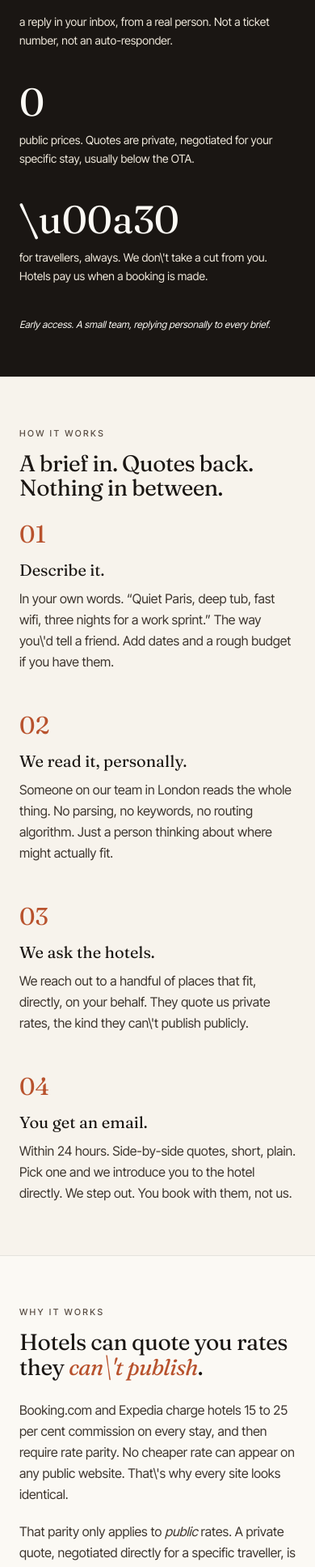
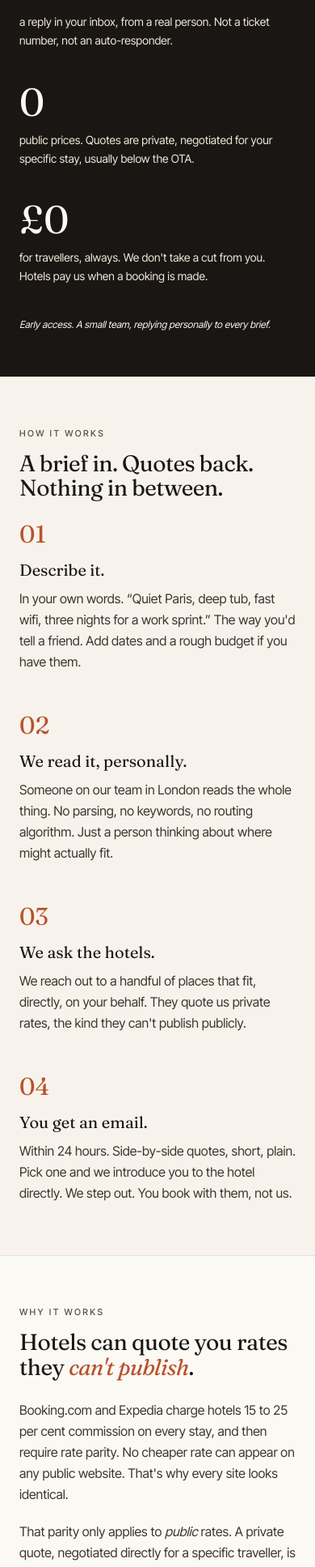
Before and after one commit to nahadgur/hotel-city, a Next.js app: page / in a window 390 px wide. Shown: the part 1108-3043 px from the top of the page at 81% size. Built offline with nearby package versions, Linux system fonts and the light colour scheme.

Commit message:
Add files via upload

```diff
--- a/app/page.tsx
+++ b/app/page.tsx
@@ -113,9 +113,9 @@ export default function HomePage() {
               </div>
             </div>
             <div>
-              <div className="font-display text-5xl md:text-6xl mb-3 tabular">\u00a30</div>
+              <div className="font-display text-5xl md:text-6xl mb-3 tabular">£0</div>
               <div className="text-sm text-paper-200 leading-relaxed">
-                for travellers, always. We don\'t take a cut from you. Hotels pay us when a booking is made.
+                for travellers, always. We don't take a cut from you. Hotels pay us when a booking is made.
               </div>
             </div>
           </div>
@@ -142,7 +142,7 @@ export default function HomePage() {
                 <div className="font-display text-3xl text-terracotta-500 mb-3">01</div>
                 <h3 className="font-display text-xl mb-2">Describe it.</h3>
                 <p className="text-ink-700 leading-relaxed">
-                  In your own words. &ldquo;Quiet Paris, deep tub, fast wifi, three nights for a work sprint.&rdquo; The way you\'d tell a friend. Add dates and a rough budget if you have them.
+                  In your own words. &ldquo;Quiet Paris, deep tub, fast wifi, three nights for a work sprint.&rdquo; The way you'd tell a friend. Add dates and a rough budget if you have them.
                 </p>
               </div>
 
@@ -158,7 +158,7 @@ export default function HomePage() {
                 <div className="font-display text-3xl text-terracotta-500 mb-3">03</div>
                 <h3 className="font-display text-xl mb-2">We ask the hotels.</h3>
                 <p className="text-ink-700 leading-relaxed">
-                  We reach out to a handful of places that fit, directly, on your behalf. They quote us private rates, the kind they can\'t publish publicly.
+                  We reach out to a handful of places that fit, directly, on your behalf. They quote us private rates, the kind they can't publish publicly.
                 </p>
               </div>
 
@@ -183,13 +183,13 @@ export default function HomePage() {
               <div className="eyebrow mb-4">Why it works</div>
               <h2 className="font-display text-display-md">
                 Hotels can quote you rates they{' '}
-                <span className="italic text-terracotta-500">can\'t publish</span>.
+                <span className="italic text-terracotta-500">can't publish</span>.
               </h2>
             </div>
 
             <div className="col-span-12 md:col-span-7 md:col-start-6 max-w-reading space-y-5 text-ink-700 leading-relaxed">
               <p>
-                Booking.com and Expedia charge hotels 15 to 25 per cent commission on every stay, and then require rate parity. No cheaper rate can appear on any public website. That\'s why every site looks identical.
+                Booking.com and Expedia charge hotels 15 to 25 per cent commission on every stay, and then require rate parity. No cheaper rate can appear on any public website. That's why every site looks identical.
               </p>
               <p>
                 That parity only applies to <em>public</em> rates. A private quote, negotiated directly for a specific traveller, is expressly allowed under every major parity clause. Hotels have always used this for returning guests, referrals, and concierge relationships.
@@ -253,7 +253,7 @@ export default function HomePage() {
             <div className="eyebrow text-paper-300 mb-4">Start a brief</div>
             <h2 className="font-display text-display-lg mb-6">
               Describe where you want to be.{' '}
-              <span className="italic text-terracotta-400">We\'ll take it from there</span>.
+              <span className="italic text-terracotta-400">We'll take it from there</span>.
             </h2>
             <p className="text-paper-200 leading-relaxed max-w-reading mb-10 text-lg">
               Takes a minute. No login, no commitment, no marketing emails. Just a brief in, quotes back.
--- a/app/plan/PlanFormClient.tsx
+++ b/app/plan/PlanFormClient.tsx
@@ -100,7 +100,7 @@ export function PlanFormClient() {
     <form onSubmit={submit} className="max-w-3xl">
       <div className="mb-10">
         <label htmlFor="rawQuery" className="eyebrow mb-3 block">
-          What you\'re looking for
+          What you&apos;re looking for
         </label>
         <div className="relative border border-ink-900/15 bg-paper-50 focus-within:border-ink-900 transition-colors">
           <div className="flex items-start gap-4 p-5 md:p-6">
@@ -244,7 +244,7 @@ export function PlanFormClient() {
           {submitting ? (
             <>
               <Loader2 className="w-4 h-4 animate-spin" strokeWidth={1.5} />
-              <span>Sending to the team\u2026</span>
+              <span>Sending to the team&hellip;</span>
             </>
           ) : (
             <>
@@ -255,7 +255,7 @@ export function PlanFormClient() {
         </button>
 
         <p className="text-xs text-ink-500 italic max-w-xs">
-          We\'ll read it and reply with quotes within 24 hours.
+          We&apos;ll read it and reply with quotes within 24 hours.
         </p>
       </div>
     </form>
--- a/app/plan/page.tsx
+++ b/app/plan/page.tsx
@@ -19,7 +19,7 @@ export default function PlanPage() {
             Tell us what you want.
           </h1>
           <p className="text-ink-700 leading-relaxed max-w-reading mb-3">
-            We read every brief personally. No bots, no mass-routing. Within 24 hours you\'ll get an email from the Stayward team with direct quotes that fit, usually below what you\'d find on Booking.com.
+            We read every brief personally. No bots, no mass-routing. Within 24 hours you'll get an email from the Stayward team with direct quotes that fit, usually below what you'd find on Booking.com.
           </p>
           <p className="text-sm text-ink-500 italic max-w-reading">
             No account needed. Free. Takes about a minute.
--- a/app/plan/received/ReceivedClient.tsx
+++ b/app/plan/received/ReceivedClient.tsx
@@ -51,10 +51,10 @@ export function ReceivedClient() {
       </div>
 
       <h1 className="font-display text-display-lg mb-4">
-        We\'ve got it. Expect a reply within 24 hours.
+        We've got it. Expect a reply within 24 hours.
       </h1>
       <p className="text-ink-700 leading-relaxed mb-10 max-w-reading">
-        A real person on the Stayward team is reading your brief now. We\'ll reach out to the hotels that fit and email you quotes{brief?.email ? ` at ${brief.email}` : ''}, usually within a day during business hours.
+        A real person on the Stayward team is reading your brief now. We'll reach out to the hotels that fit and email you quotes{brief?.email ? ` at ${brief.email}` : ''}, usually within a day during business hours.
       </p>
 
       {brief?.rawQuery && (
@@ -94,7 +94,7 @@ export function ReceivedClient() {
             {brief.maxPriceGbp && (
               <div>
                 <div className="eyebrow mb-1 text-ink-500">Max / night</div>
-                <div className="text-ink-900 tabular">\u00a3{brief.maxPriceGbp}</div>
+                <div className="text-ink-900 tabular">£{brief.maxPriceGbp}</div>
               </div>
             )}
           </div>
@@ -107,7 +107,7 @@ export function ReceivedClient() {
           <ArrowRight className="w-4 h-4" strokeWidth={1.5} />
         </Link>
         <p className="text-xs text-ink-500 italic">
-          Keep an eye on your inbox. If you don\'t hear back within 24 hours, drop us a line at hello@stayward.co.
+          Keep an eye on your inbox. If you don't hear back within 24 hours, drop us a line at hello@stayward.co.
         </p>
       </div>
     </div>
```
Also changed, not shown: app/for-hotels/page.tsx (+6 -6 lines).
